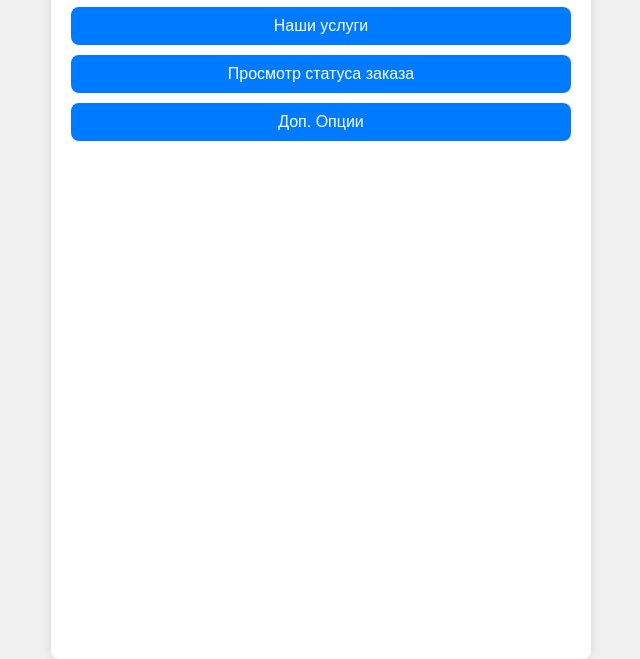
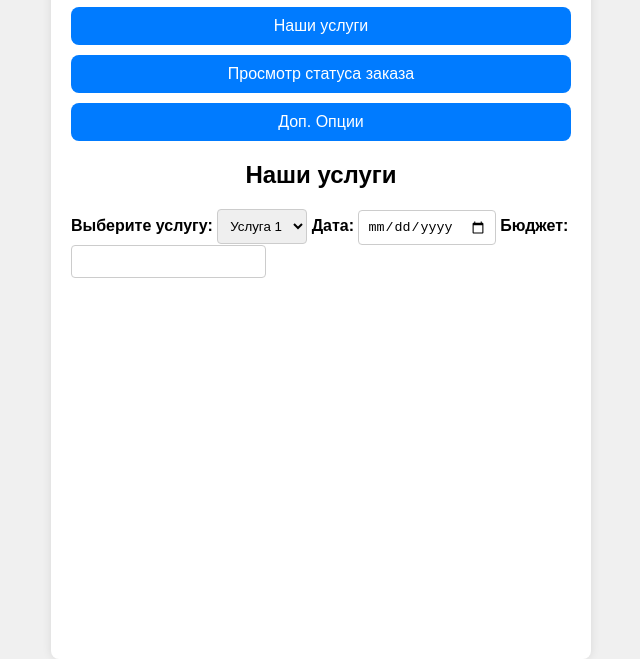
Before and after one commit to mrSaSoRy/mrSaSoRy.github.io, a plain HTML site: page index.html in a window 1280 px wide. Both pictures are taken after a click on the button "Наши услуги". Shown: the part 141-800 px from the top of the page, without its empty margins (319-959 px from the left). Drawn offline with Linux system fonts and the light colour scheme.

Commit message:
Update index.html

```diff
--- a/index.html
+++ b/index.html
@@ -24,6 +24,25 @@
             <input type="datetime-local" id="datetime" name="datetime">
             <button id="submit-consultation">Отправить</button>
         </div>
+
+        <div id="services-list" class="form" style="display:none;">
+            <h2>Наши услуги</h2>
+            <label for="service-select">Выберите услугу:</label>
+            <select id="service-select" name="service-select">
+                <option value="service1">Услуга 1</option>
+                <option value="service2">Услуга 2</option>
+                <option value="service3">Услуга 3</option>
+            </select>
+            <label for="service-date">Дата:</label>
+            <input type="date" id="service-date" name="service-date">
+            <label for="budget">Бюджет:</label>
+            <input type="number" id="budget" name="budget">
+        </div>
+
+        <div id="order-status-view" class="form" style="display:none;">
+            <h2>Статус заказа</h2>
+            <p>Здесь будет выводиться состояние ваших заказов...</p>
+        </div>
     </div>
     <script src="scripts.js"></script>
 </body>
```
